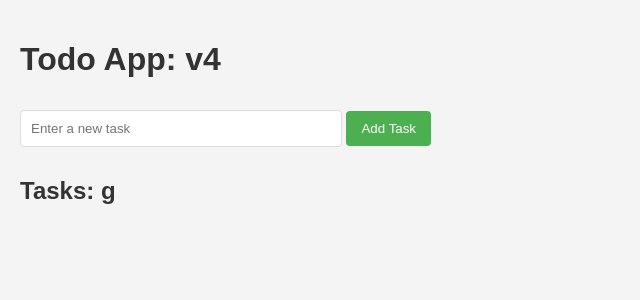
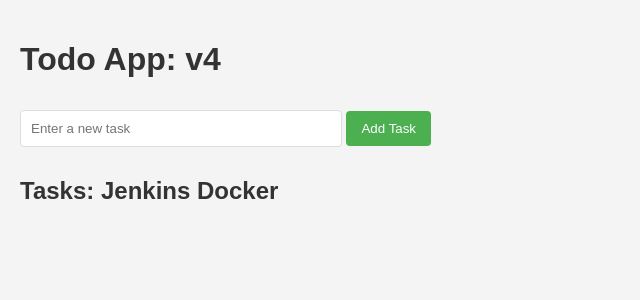
Before and after one commit to davilucena222/jenkins-docker, a Flask app: page / in a window 1280 px wide. Shown: the top 300 px of the page, without its empty margins (0-640 px from the left). Run offline with Flask 3, Linux system fonts and the light colour scheme.

Commit message:
jenkins docker

```diff
--- a/templates/index.html
+++ b/templates/index.html
@@ -66,7 +66,7 @@
     </form>
 
     <!-- Display Tasks -->
-    <h2>Tasks: g</h2>
+    <h2>Tasks: Jenkins Docker</h2>
     <ul>
       {% for id, task in tasks.items() %}
       <li class="task-item">
```
